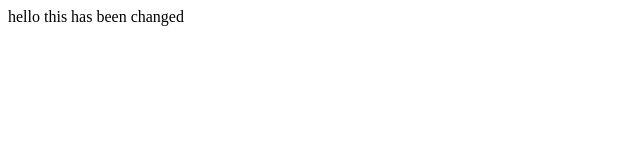
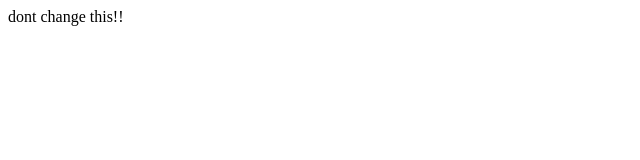
Before and after one commit to trexbina2/git-test-2, a plain HTML site: page index.html in a window 1280 px wide. Shown: the full height of the page, 0-640 px from the left. Drawn offline with Linux system fonts and the light colour scheme.

Commit message:
Update text in index.html

```diff
--- a/index.html
+++ b/index.html
@@ -6,6 +6,6 @@
     <title>Document</title>
   </head>
   <body>
-    hello this has been changed
+    dont change this!!
   </body>
 </html>
```
